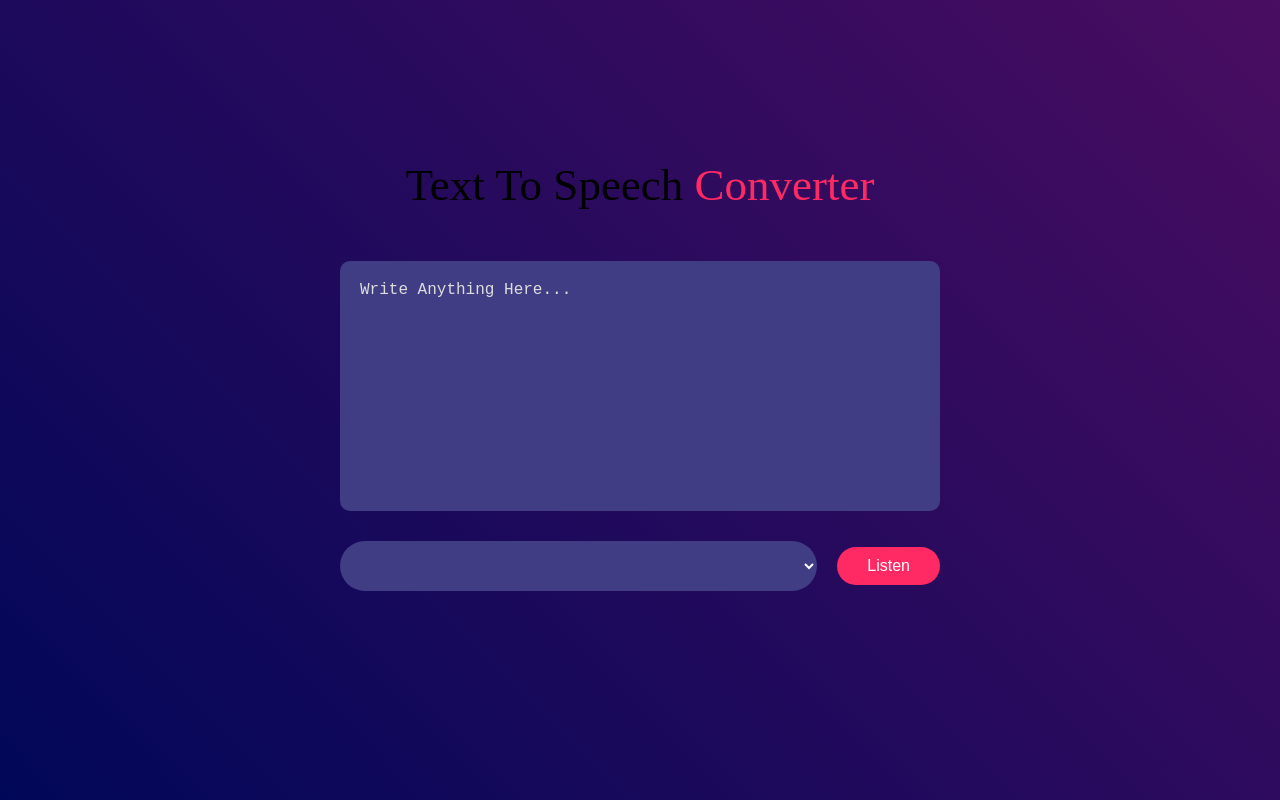
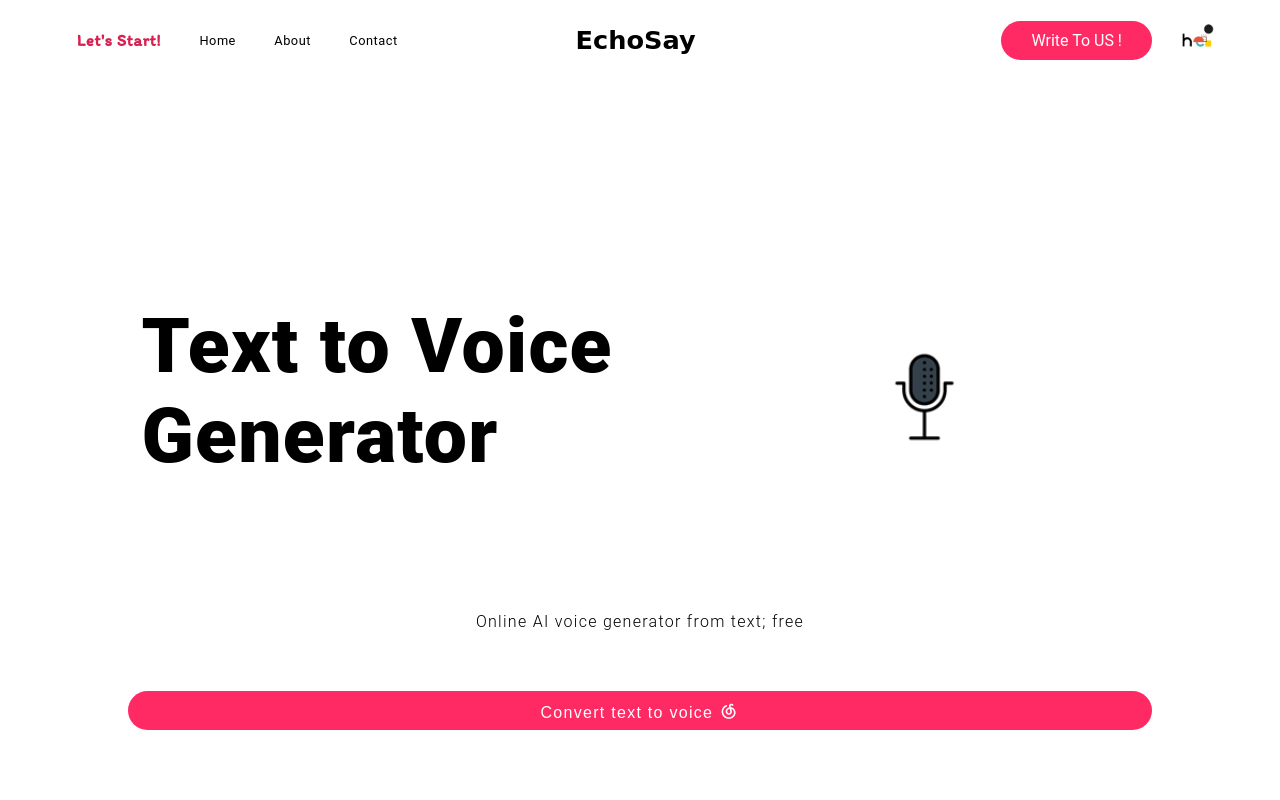
Before and after one commit to Ashishchakravartii/EchoSay-TextToSpeechConverter, a plain HTML site: page index.html in a window 1280 px wide. Drawn offline with nearby package versions, Linux system fonts and the light colour scheme; a web font is replaced by a local one.

Commit message:
saving work

```diff
--- a/index.html
+++ b/index.html
@@ -5,8 +5,40 @@
     <meta name="viewport" content="width=device-width, initial-scale=1.0" />
     <title>EchoSay</title>
     <link rel="stylesheet" href="style.css" />
+   <link href="https://fonts.googleapis.com/css2?family=Festive&family=Itim&display=swap" rel="stylesheet">
+   <link href="https://cdn.jsdelivr.net/npm/remixicon@3.5.0/fonts/remixicon.css" rel="stylesheet">
+
   </head>
   <body>
+    <div class="main">
+      <nav>
+        <div class="nav-blur-bg"></div>
+        <div class="nav-content-box">
+          <ul>
+            <li class="font1" style="color: #d72151; font-size: 1.3vmax;"><strong>Let's Start!</strong></li>
+            <li>Home</li>
+            <li>About</li>
+            <li>Contact</li>
+          </ul>
+          <h3>EchoSay</h3>
+          <div>
+            <button>Write To US !</button>
+             <img src="assets/heyGif.gif" alt="">
+          </div>
+        </div>
+      </nav>
+      <div class="page1">
+       <div>
+        <div>
+          <h1>Text to Voice Generator</h1>
+          <img src="assets/voiceIcon.gif" alt="">
+
+        </div>
+        <h4>Online AI voice generator from text; free</h4>
+        <button>Convert text to voice <i class="ri-netease-cloud-music-line"></i></button>
+       </div>
+      </div>
+
       <div class="hero">
         <h1>Text To Speech <span>Converter</span></h1>
         <textarea placeholder="Write Anything Here..."></textarea>
@@ -15,6 +47,8 @@
           <button>Listen</button>
         </div>
       </div>
+    </div>
+
     <script src="script.js"></script>
   </body>
 </html>
--- a/script.js
+++ b/script.js
@@ -0,0 +1,23 @@
+let speech = new SpeechSynthesisUtterance();
+
+let voices= [];
+
+let voiceSelect= document.querySelector("select");
+
+window.speechSynthesis.onvoiceschanged= ()=>{
+voices= window.speechSynthesis.getVoices();
+speech.voice= voices[0];
+
+voices.forEach((voice,i)=>(voiceSelect.options[i]= new Option(voice.name,i)))
+}
+
+voiceSelect.addEventListener("change",()=>{
+    speech.voice= voices[voiceSelect.value];
+})
+
+document.querySelector("button").addEventListener("click",()=>{
+    speech.text= document.querySelector("textarea").value;
+    window.speechSynthesis.speak(speech);
+});
+
+// svg properties-----------
--- a/style.css
+++ b/style.css
@@ -7,7 +7,146 @@ html,
 body{
     width: 100%;
     height: 100%;
+    overflow-x: hidden;
 }
+
+.main{
+    width: 100vw;
+}
+
+nav{
+    width: 100vw;
+    height: 10vh;
+    font-family: "Roboto";
+
+
+}
+.font1{
+    font-family: 'Itim', cursive;
+}
+.font2{
+
+    font-family: 'Festive', cursive;
+}
+nav>div>ul{
+    display: flex;
+    align-items: center;
+    list-style: none;
+    gap: 3vmax;
+    padding-left: 3vmax;
+    font-size: 1vmax;
+    letter-spacing: 0.04vmax;
+}
+nav>div{
+    display: flex;
+    justify-content: space-between;
+    align-items: center;
+     padding: 3vmax;
+}
+nav>div>div{
+    display: flex;
+    align-items: center;
+    gap: 1vmax;
+
+}
+nav>div>div>button{
+     font-family: "Roboto";
+}
+nav>div>h3{
+font-family: 'Festive', cursive;
+font-size: 2vmax;
+margin-right: 10vmax;
+}
+nav>div>div>img{
+    width: 6vmax;
+}
+.nav-blur-bg{
+    width: 100vw;
+    height: 10vh;
+    background-color: rgba(255, 255, 255, 0.8);
+  -webkit-backdrop-filter: blur(0.5px);
+  backdrop-filter: blur(5px);
+    position: fixed;
+    top: 0;
+    left: 0;
+}
+.nav-content-box{
+   width: 100vw;
+    height: 10vh;
+    background-color: transparent;
+    position: fixed;
+    top: 0;
+    left: 0;
+}
+
+.page1{
+    width: 100vw;
+    height: 100vh;
+   background-color: white;
+   display: flex;
+   justify-content: center;
+   align-items: center;
+
+}
+
+.page1>div{
+    width: 80%;
+    height: 70%;
+    display: flex;
+   justify-content: center;
+   align-items: center;
+   flex-direction: column;
+   justify-content: space-around;
+}
+
+.page1>div>div>h1{
+    font-size: 6vmax;
+    font-family: "Roboto";
+    font-weight: 900;
+    letter-spacing: 0.1vmax;
+    /* -webkit-text-stroke: 1px #ff2963; */
+}
+.page1>div>div>img{
+    width: 50vmax;
+    }
+.page1>div>div{
+    /* background-color: red; */
+    display: flex;
+    justify-content: center;
+    align-items: center;
+    padding: 0 10vmax;
+}
+.page1>div>h4{
+    font-weight: 400;
+    letter-spacing: 0.1vmax;
+    font-family: "Roboto Light";
+}
+.page1>div>button{
+    width: 80vmax;
+    height: 3vmax;
+   letter-spacing: 0.1vmax;
+}
+.page1>div>button>i{
+    font-size: 1.5vmax;
+}
+
+
+
+
+
+
+
+
+
+
+
+
+
+
+/* ================================================================================== */
+
+
+
 .hero{
     width: 100%;
     min-height: 100vh;
```
Also changed, not shown: assets/heyGif.gif (added), assets/voiceIcon.gif (added), 1 other file. Lines whose indentation alone changed are shown as unchanged.
